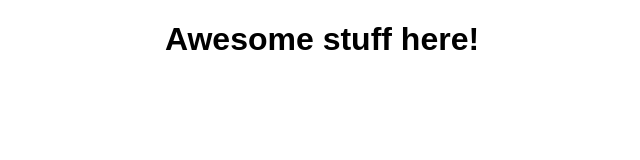
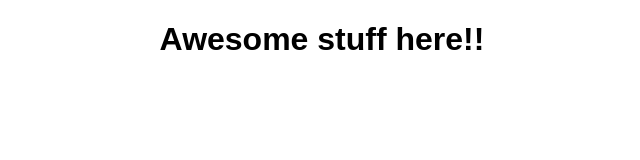
Before and after one commit to Krossmaskinen/udemy-react, a React (Create React App) app: page / in a window 1280 px wide. Shown: the top 160 px of the page, without its empty margins (318-958 px from the left). Built offline with nearby package versions, Linux system fonts and the light colour scheme.

Commit message:
testing login info

```diff
--- a/src/App.js
+++ b/src/App.js
@@ -5,7 +5,7 @@ class App extends Component {
   render() {
     return (
       <div className="App">
-        <h1>Awesome stuff here!</h1>
+        <h1>Awesome stuff here!!</h1>
       </div>
     );
   }
```
